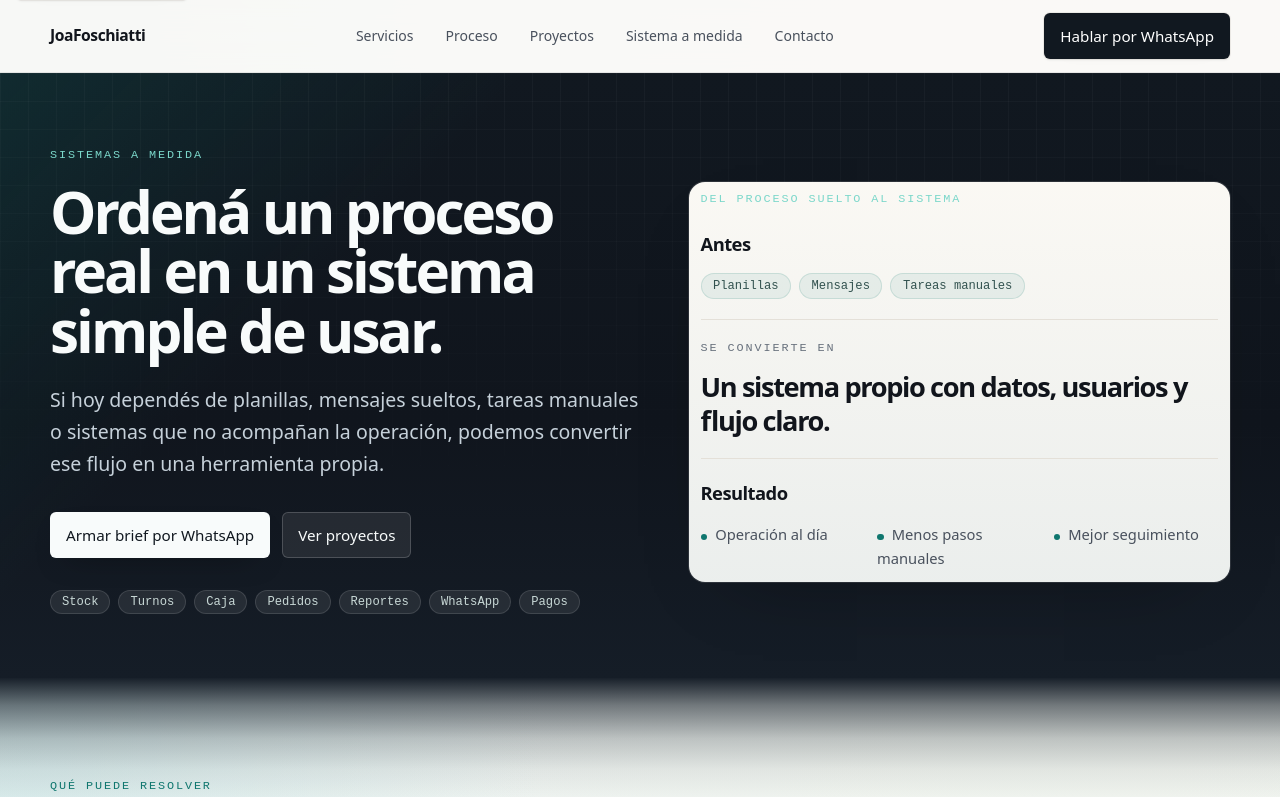
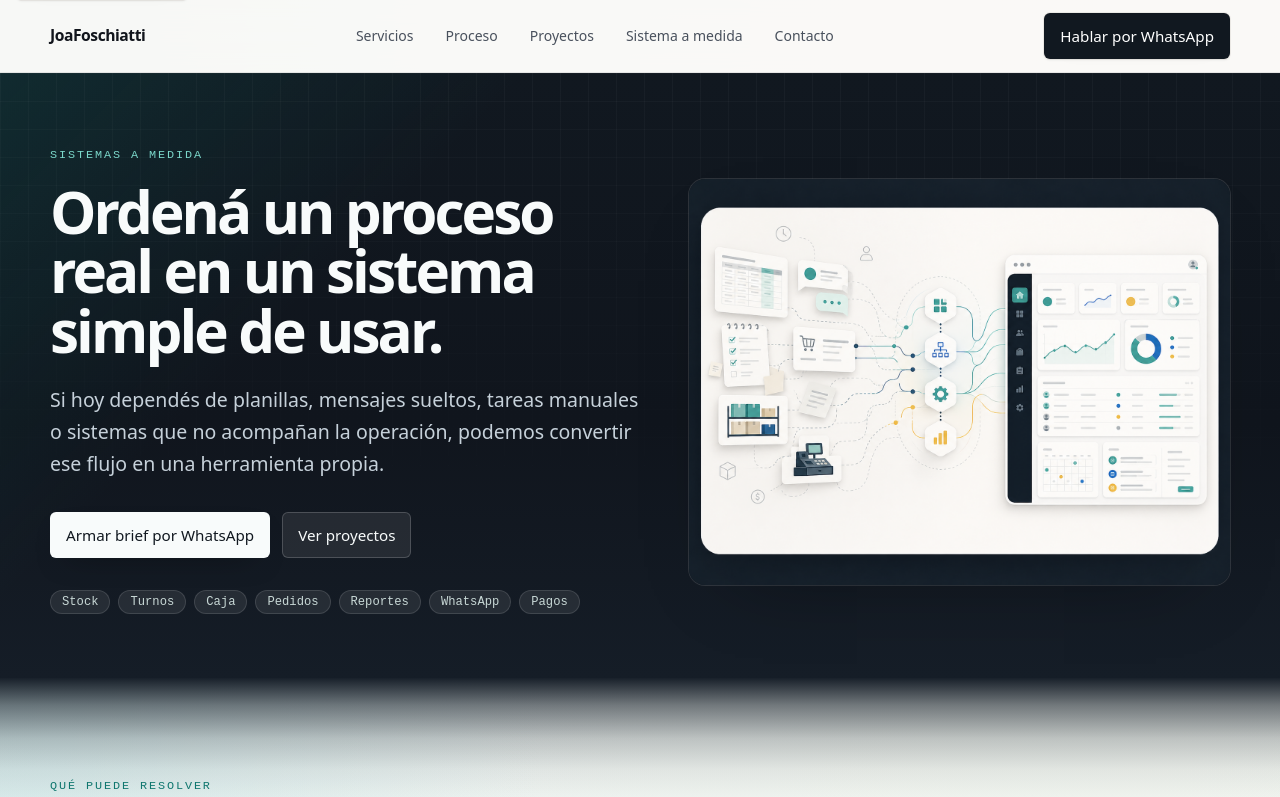
Before and after one commit to JoaFoschiatti/JoaFoschiatti_portfolio, a Next.js app: page /sistemas-a-medida in a window 1280 px wide. Shown: the top 797 px of the page. Built offline with nearby package versions, Linux system fonts and the light colour scheme.

Commit message:
Actualiza visual de sistemas a medida

```diff
--- a/src/app/globals.css
+++ b/src/app/globals.css
@@ -171,6 +171,19 @@ summary:focus-visible {
 
 .hero-visual-frame img {
   box-shadow: 0 16px 54px -38px rgba(17, 24, 32, 0.6);
+}
+
+.custom-systems-hero-visual {
+  overflow: hidden;
+  padding: 0;
+  background: transparent;
+}
+
+.custom-systems-hero-visual img {
+  display: block;
+  width: 100%;
+  height: auto;
+  box-shadow: none;
 }
 
 .section-block-continuation {
--- a/src/app/sistemas-a-medida/page.tsx
+++ b/src/app/sistemas-a-medida/page.tsx
@@ -1,4 +1,5 @@
 import type { Metadata } from "next";
+import Image from "next/image";
 import Link from "next/link";
 import BriefBuilder from "@/components/BriefBuilder";
 import SectionHeading from "@/components/SectionHeading";
@@ -46,7 +47,7 @@ export default function CustomSystemsPage() {
         <div className="section-shell hero-section grid min-w-0 items-center gap-10 lg:grid-cols-[minmax(0,1.05fr)_minmax(0,0.95fr)]">
           <div className="min-w-0">
             <p className="section-eyebrow">Sistemas a medida</p>
-            <h1 className="mt-5 max-w-4xl text-[clamp(2.45rem,5vw,3.65rem)] font-semibold leading-[1.02] tracking-[-0.05em] text-[#f8fbfb]">
+            <h1 className="mt-5 max-w-[20.5rem] text-[clamp(2.2rem,5vw,3.65rem)] font-semibold leading-[1.02] tracking-[-0.05em] text-[#f8fbfb] sm:max-w-4xl">
               Ordená un proceso real en un sistema simple de usar.
             </h1>
             <p className="mt-6 max-w-3xl text-[clamp(1.05rem,1.9vw,1.22rem)] leading-8 text-[#c6d1da]">
@@ -74,46 +75,16 @@ export default function CustomSystemsPage() {
             </div>
           </div>
 
-          <aside className="hero-visual-frame rounded-[16px] p-5 md:p-6">
-            <p className="section-eyebrow">Del proceso suelto al sistema</p>
-            <div className="mt-6 grid gap-5">
-              <div className="border-b border-[var(--color-line)] pb-5">
-                <p className="text-[1.15rem] font-semibold tracking-[-0.03em] text-[var(--color-foreground)]">
-                  Antes
-                </p>
-                <div className="mt-4 flex flex-wrap gap-2">
-                  {["Planillas", "Mensajes", "Tareas manuales"].map((item) => (
-                    <span key={item} className="pill">
-                      {item}
-                    </span>
-                  ))}
-                </div>
-              </div>
-              <div className="border-b border-[var(--color-line)] pb-5">
-                <p className="font-mono text-[0.74rem] uppercase tracking-[0.16em] text-[var(--color-subtle)]">
-                  Se convierte en
-                </p>
-                <p className="mt-3 text-[1.7rem] font-semibold leading-tight tracking-[-0.05em] text-[var(--color-foreground)]">
-                  Un sistema propio con datos, usuarios y flujo claro.
-                </p>
-              </div>
-              <div>
-                <p className="text-[1.15rem] font-semibold tracking-[-0.03em] text-[var(--color-foreground)]">
-                  Resultado
-                </p>
-                <div className="mt-4 grid gap-3 sm:grid-cols-3">
-                  {["Operación al día", "Menos pasos manuales", "Mejor seguimiento"].map(
-                    (item) => (
-                      <div key={item} className="text-[0.92rem] leading-6 text-[var(--color-muted)]">
-                        <span className="status-dot mr-2 inline-block text-[var(--color-accent-teal)]" />
-                        {item}
-                      </div>
-                    ),
-                  )}
-                </div>
-              </div>
-            </div>
-          </aside>
+          <div className="hero-visual-frame custom-systems-hero-visual">
+            <Image
+              src="/sistemas-a-medida-visual-v2.png"
+              alt="Proceso operativo disperso que se transforma en un sistema a medida claro y conectado"
+              width={1448}
+              height={1086}
+              priority
+              sizes="(min-width: 1024px) 46vw, 100vw"
+            />
+          </div>
         </div>
       </section>
 
```
Also changed, not shown: public/sistemas-a-medida-visual-v2.png (added).
